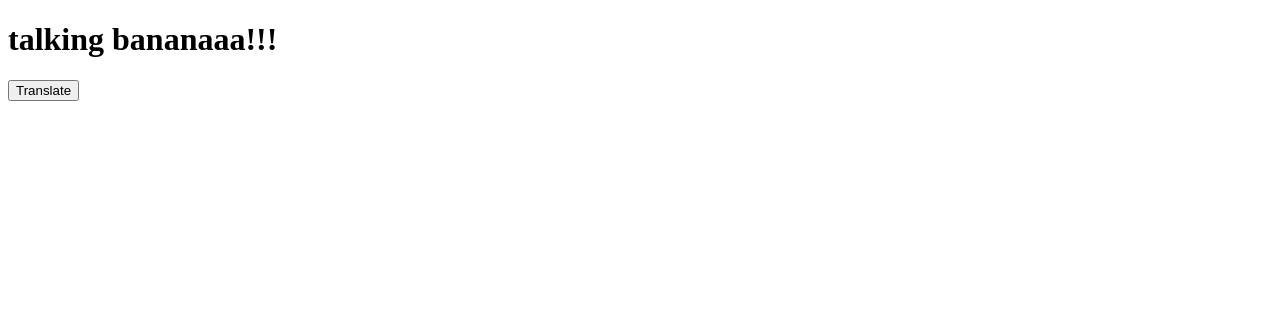
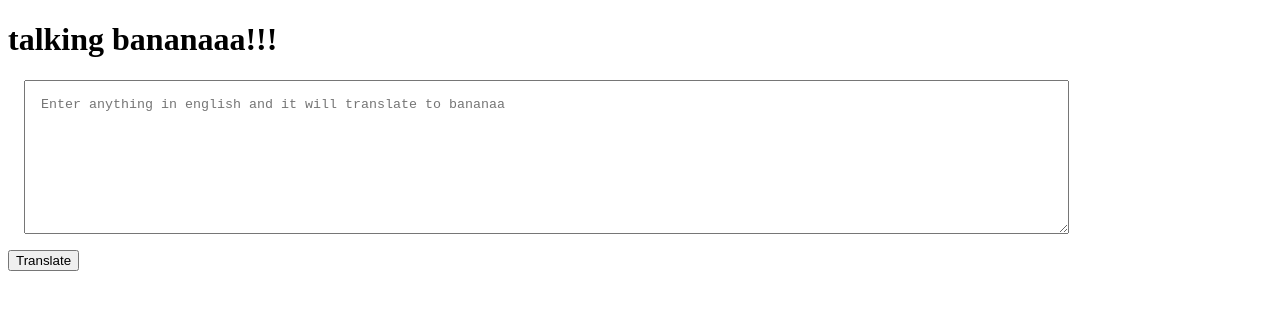
Before and after one commit to Sumanbitw/neogcamp-lesson-4, a plain HTML site: page index.html in a window 1280 px wide. Drawn offline with Linux system fonts and the light colour scheme.

Commit message:
added input

```diff
--- a/App.js
+++ b/App.js
@@ -1,7 +1,10 @@
 var btnTranslate = document.querySelector("#btn-translate")
+var txtInput = document.querySelector("#text-input")
+console.log(txtInput)
 
 function clickEventHandler(){
     console.log("clicked")
+    console.log(txtInput.value)
 }
 
 btnTranslate.addEventListener("click", clickEventHandler)
--- a/index.html
+++ b/index.html
@@ -4,10 +4,20 @@
     <meta charset="UTF-8">
     <meta name="viewport" content="width=device-width, initial-scale=1.0">
     <title>banana speak</title>
+    <style>
+        textarea{
+            padding: 1rem;
+            margin: 1rem;
+            display: block;
+            width: 80%;
+            height: 15vh;
+        }
+    </style>
 
 </head>
 <body>
     <h1>talking bananaaa!!!</h1>
+    <textarea id="text-input" placeholder="Enter anything in english and it will translate to bananaa "></textarea>
     <button id="btn-translate">Translate</button>
     <script src="App.js" type="text/javascript"></script>
 
```
